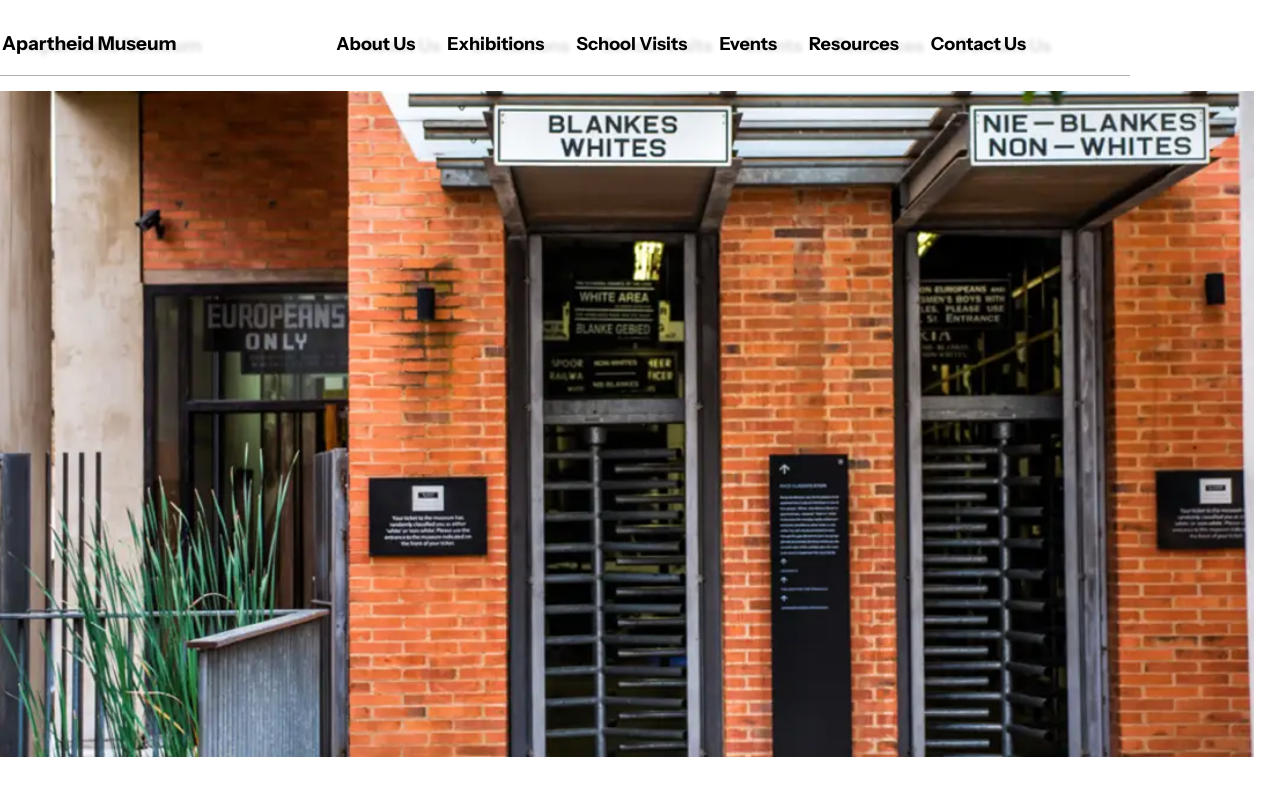
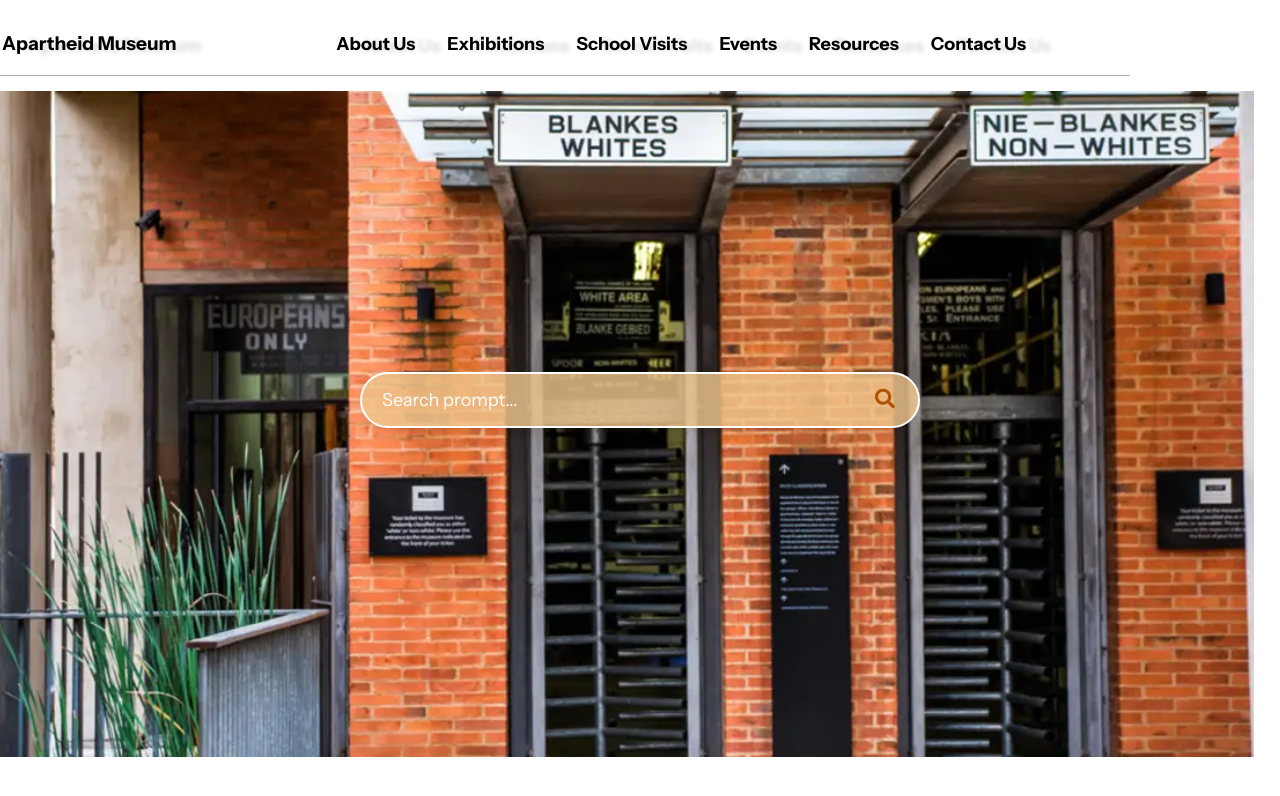
Before and after one commit to bontlenkoale1/apartheid-museum-clone, a React (Vite) app: page / in a window 1280 px wide. Shown: the top 796 px of the page. Built offline with nearby package versions, Linux system fonts and the light colour scheme; a web font is replaced by a local one.

Commit message:
search prompt

```diff
--- a/src/components/Hero.css
+++ b/src/components/Hero.css
@@ -27,6 +27,83 @@ margin-left: -80px;
     margin: 0;
 }
 
+/* search bar */
+.hero-search-container {
+  position: absolute;
+  top: 50%;
+  left: 50%;
+  transform: translate(-50%, -50%);
+  width: 100%;
+  max-width: 600px;
+  padding: 0 20px;
+}
+
+/* Search Form */
+.hero-form {
+  width: 100%;
+}
+
+.search-input-wrapper {
+  position: relative;
+  width: 100%;
+}
+
+.hero-input {
+  width: 100%;
+  padding: 15px 50px 15px 20px;
+  background-color: #f1c68ece;
+  border: 2px solid #ffffff;
+  border-radius: 30px;
+  font-size: 18px;
+  box-shadow: 0 2px 10px rgba(0, 0, 0, 0.1);
+}
+.hero-input:hover{
+  border: 2px solid #aa7549;
+  background-color: #f1c68e;
+  transition: all 0.3s ease-in-out;
+}
+.hero-input::placeholder {
+  color: #ffffff;
+  font-size: 18px;
+  font-weight: 400;
+}
+.hero-input:hover::placeholder {
+  color: #ecb88a;
+  font-size: 18px;
+  font-weight: 400;
+}
+.hero-input:focus {
+  outline: none;
+}
+
+/* Search Button */
+.search-button {
+  position: absolute;
+  right: 15px;
+  top: 50%;
+  transform: translateY(-50%);
+  background: transparent;
+  border: none;
+  cursor: pointer;
+  padding: 0;
+}
+
+.search-icon {
+  width: 20px;
+  height: 20px;
+  color:#af5507;
+  font-size: 18px;
+  margin-right: 10px;
+}
+.search-icon:hover {
+  color: #d3a175;
+  transition: all 0.3s ease-in-out;
+}
+
+
+
+
+
 
 /* Media Queries */
 @media (max-width: 1536px) {
@@ -41,6 +118,7 @@ margin-left: -80px;
     .hero-image img {
         margin-left: -60px;
     }
+
   }
 @media (max-width: 1280px) {
     .container {
--- a/src/components/Hero.jsx
+++ b/src/components/Hero.jsx
@@ -1,4 +1,5 @@
 import React from 'react';
+import { FaSearch } from "react-icons/fa";
 import "./Hero.css";
 
 const Hero = () => {
@@ -9,9 +10,19 @@ const Hero = () => {
                 <div className="hero-image">
                     <img src="public/Images/hero.png" alt="hero" />
                 </div>
-            </div>
+                <div className="hero-search-container">
+                  <form className="hero-form">
+            <div className="search-input-wrapper">
+              <input type="text"placeholder="Search prompt..."className="hero-input" />
+                <button type="submit" className="search-button">
+                <FaSearch className="search-icon" />
+              </button>
+                </div>
+                </form>
         </div>
-    </div>
+        </div>
+        </div>
+        </div>
   )
 }
 
```
